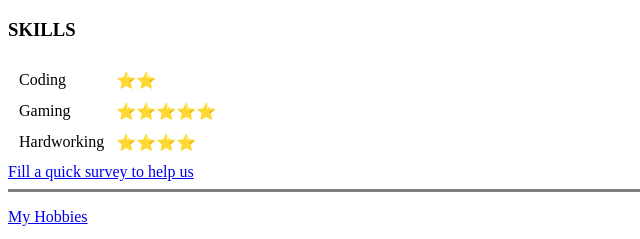
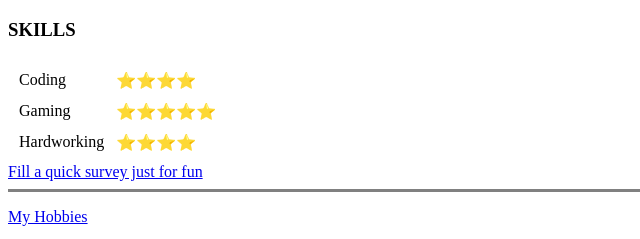
Before and after one commit to chidibanx/cv, a plain HTML site: page index.html in a window 1280 px wide. Shown: the part 746-985 px from the top of the page, 0-640 px from the left. Drawn offline with Linux system fonts and the light colour scheme.

Commit message:
Update index.html

```diff
--- a/index.html
+++ b/index.html
@@ -65,7 +65,7 @@
     <table cellspacing="10">
       <tr>
         <td>Coding</td>
-        <td>⭐⭐</td>
+        <td>⭐⭐⭐⭐</td>
       </tr>
       <tr>
         <td>Gaming</td>
@@ -76,7 +76,7 @@
         <td>⭐⭐⭐⭐</td>
       </tr>
     </table>
-    <a href="survey.html">Fill a quick survey to help us</a>
+    <a href="survey.html">Fill a quick survey just for fun</a>
     <hr size="3" noshade />
     <p><a href="hobbies.html">My Hobbies</a></p>
     <p><a href="contact.html">Contact Me</a></p>
```
